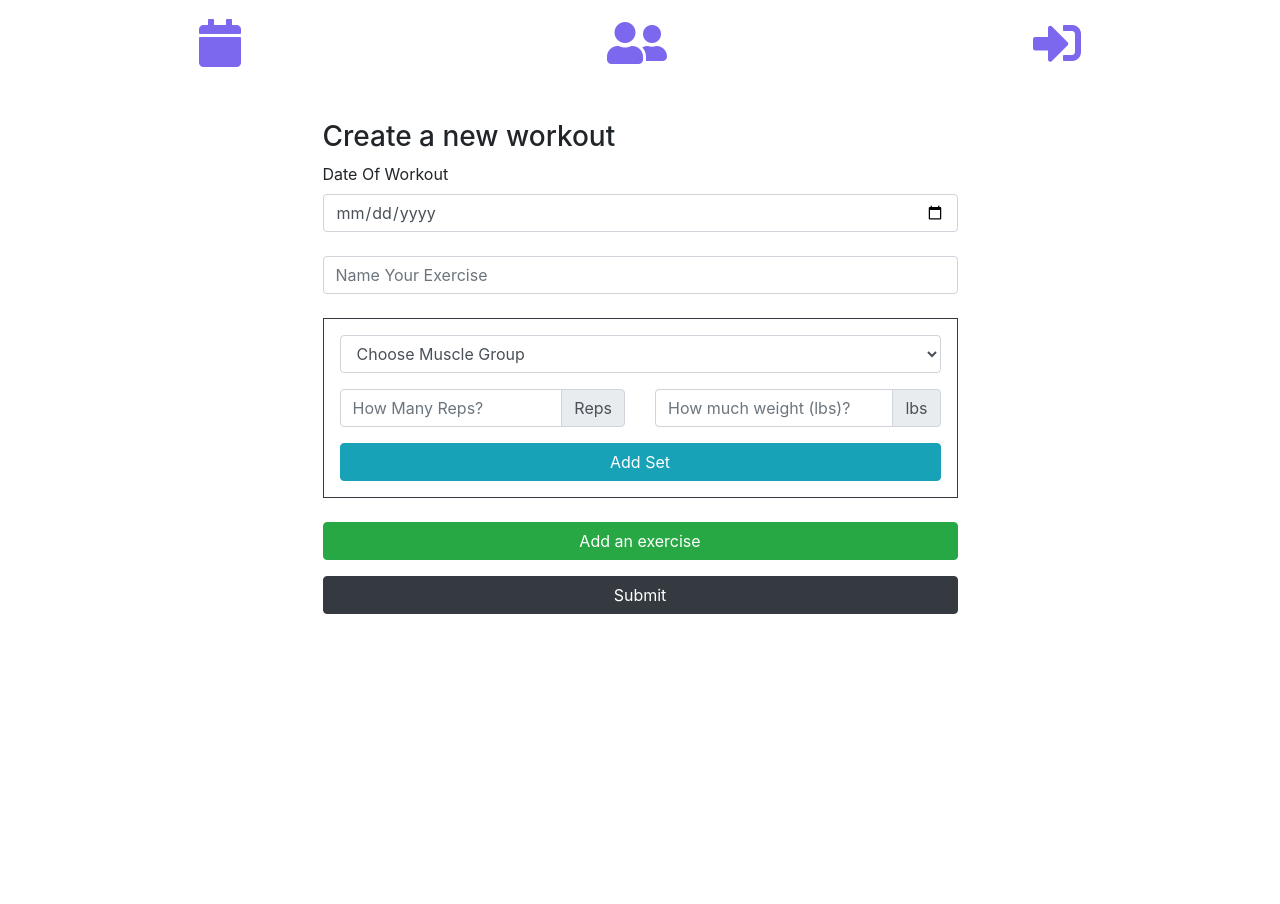
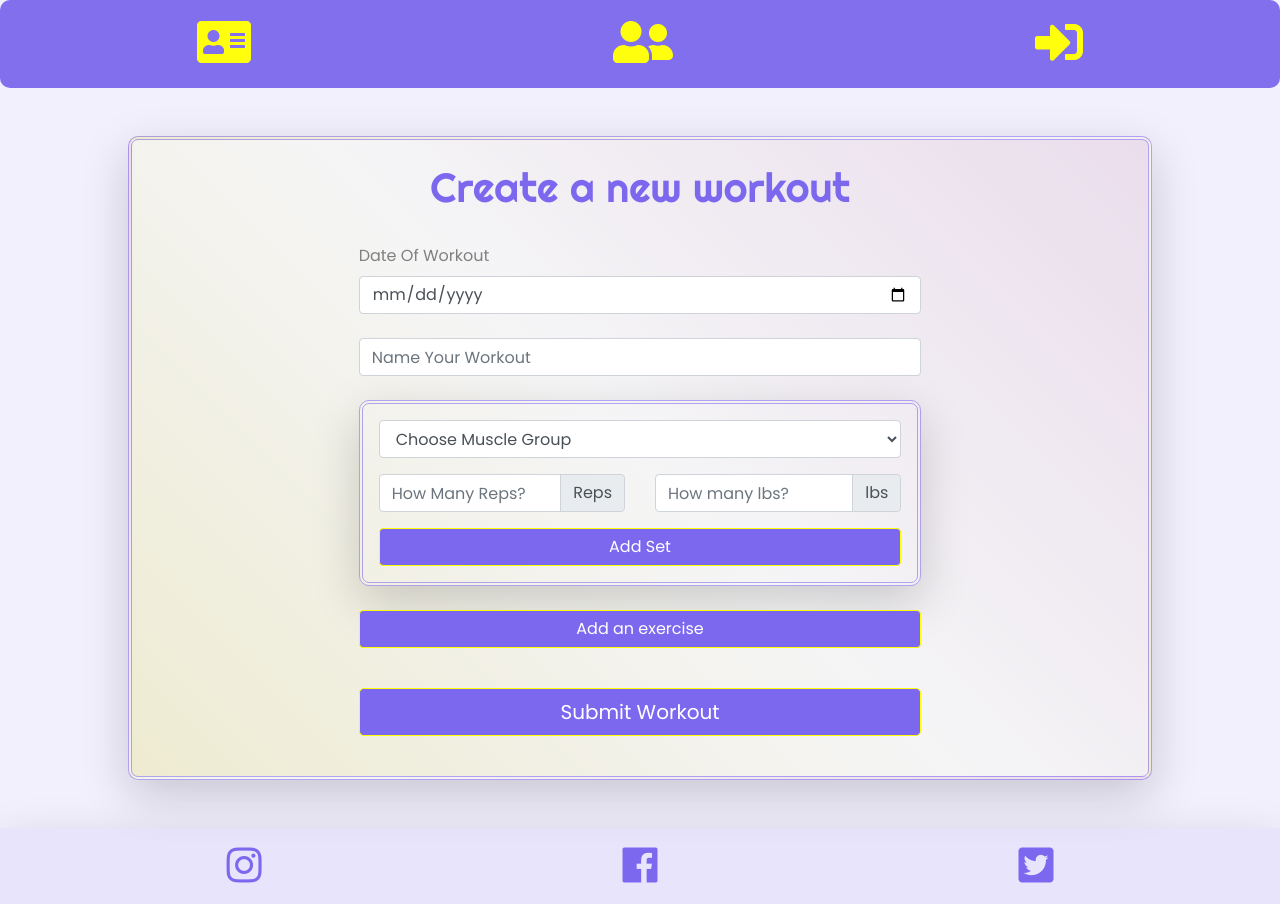
Before and after one commit to Ryanpaul22/project_2, a website: page public/workout.html in a window 1280 px wide. Before the commit the page ends 800 px from the top, so only its background shows below. Drawn offline with nearby package versions, Linux system fonts and the light colour scheme; a web font is replaced by a local one.

Commit message:
modified css files for profile and workout

```diff
--- a/public/assets/css/profile.css
+++ b/public/assets/css/profile.css
@@ -5,7 +5,7 @@
 }
 
 body {
-  font-family: 'Fahkwang', sans-serif;
+  font-family: 'Poppins', sans-serif;
   color: grey;
   background-repeat: no-repeat;
   background-size: 100%;
@@ -14,6 +14,10 @@ body {
 
 #buddy {
   font-family: 'Righteous', cursive;
+}
+
+.container-fluid {
+  width: 85%;
 }
 
 #jumbo {
@@ -52,7 +56,8 @@ img {
   background: -webkit-linear-gradient(45deg, #EEEBD1 0%, #F5F5F6 50%, #EADDEC 100%);
   background: linear-gradient(45deg, #EEEBD1 0%, #F5F5F6 50%, #EADDEC 100%);
   border-radius: 10px;
-  color: black;
+  color: rgba(32, 6, 102, 0.733);
+  padding: 1%;
 }
 
 
@@ -91,6 +96,7 @@ img {
   transition: border-width 0.6s linear;
 }
 
+.imageDiv {border: 4px double rgba(58, 22, 233, 0.36);}
 
 /* font-family: 'Righteous', cursive; */
 /* font-family: 'Fahkwang', sans-serif; */
--- a/public/assets/css/workout.css
+++ b/public/assets/css/workout.css
@@ -0,0 +1,103 @@
+
+.topIcons:hover {
+  background-color: rgb(80, 80, 75);
+  border-radius: 10px;
+  border: solid 3.5px rgb(243, 239, 21);
+  transition: border-width 0.6s linear;
+}
+
+.topBar {
+  background-color:  mediumslateblue;
+  opacity: .95;
+  border-radius: 10px;
+}
+
+body {
+  font-family: 'Poppins', sans-serif;
+  color: grey;
+  background-color: rgba(159, 144, 243, 0.13);
+  /* background-color: rgb(253, 253, 253); */
+}
+
+#createWo {
+  font-family:'Righteous', cursive;
+  color: mediumslateblue;
+}
+
+.container {
+  border-radius: 10px;
+  background: #EEEBD1;
+  background: -moz-linear-gradient(45deg, #EEEBD1 0%, #F5F5F6 50%, #EADDEC 100%);
+  background: -webkit-linear-gradient(45deg, #EEEBD1 0%, #F5F5F6 50%, #EADDEC 100%);
+  background: linear-gradient(45deg, #EEEBD1 0%, #F5F5F6 50%, #EADDEC 100%);
+  border: 4px double rgba(58, 22, 233, 0.36);
+  width: 80%;
+}
+
+div {
+  border-radius: 10px;
+}
+
+.btn {
+  background-color:  mediumslateblue;
+  border-color: yellow;
+}
+
+.btn-lg {
+  color: white;
+}
+
+
+.btn:hover {
+  background-color:rgba(159, 144, 243, 0.863);
+  border-color: yellow;
+  color: yellow;
+  box-shadow: 55%;
+  font-weight: bolder;
+}
+
+option value {
+  background-color:rgba(159, 144, 243, 0.863);
+}
+
+
+.form-control:hover{
+  background-color: yellow;
+  opacity: .55;
+  color: black;
+  font-weight: bolder;
+
+}
+
+.muscle-group {
+  background-color: white;
+}
+
+.exercise {
+  border: 4px double rgba(58, 22, 233, 0.36);
+}
+
+option {
+  background-color: rgb(228, 202, 250);
+}
+
+select:hover {
+  background-color: rgb(76, 0, 255);
+}
+
+.footer {
+  background-color: rgba(159, 144, 243, 0.13);
+}
+
+.socIcon:hover {
+  background-color:rgba(194, 185, 250, 0.863);
+  border-radius: 10px;
+  border: solid 3.5px rgb(97, 51, 156);
+  transition: border-width 0.6s linear;
+  border-radius: 10px;
+}
+
+/* font-family: 'Righteous', cursive; */
+/* font-family: 'Fahkwang', sans-serif; */
+/* font-family: 'Roboto Slab', serif;
+font-family: 'Poppins', sans-serif; */
--- a/public/assets/js/profile.js
+++ b/public/assets/js/profile.js
@@ -9,6 +9,7 @@ $(document).ready(function() {
         console.log(dbData);
         const date = dbData.updatedAt.split("T").shift();
         console.log(date);
+        // let nameWO = dbData.
         $(".dateDiv").append(date);
         dbData.exercises.forEach(exercise => {
           console.log(exercise);
--- a/public/assets/js/workout.js
+++ b/public/assets/js/workout.js
@@ -115,6 +115,7 @@ function showExercise() {
     }
     $(this).find(".set-data").each(function (i) {
       const setData = {
+
         reps: $(this).find(".reps").val().trim(),
         weight: $(this).find(".weight").val().trim()
       }
--- a/public/workout.html
+++ b/public/workout.html
@@ -1,53 +1,59 @@
 <!DOCTYPE html>
 <html lang="en">
+
 <head>
   <meta charset="UTF-8">
   <meta name="viewport" content="width=device-width, initial-scale=1.0">
   <meta http-equiv="X-UA-Compatible" content="ie=edge">
   <link rel="stylesheet" href="https://cdnjs.cloudflare.com/ajax/libs/twitter-bootstrap/4.2.1/css/bootstrap.min.css">
   <link rel="stylesheet" href="https://use.fontawesome.com/releases/v5.7.0/css/all.css">
+  <link href="https://fonts.googleapis.com/css?family=Fahkwang|Righteous" rel="stylesheet">
+  <link href="https://fonts.googleapis.com/css?family=Poppins|Roboto+Slab" rel="stylesheet">
+  <link rel="stylesheet" href="animate.min.css">
+  <link rel="stylesheet" href="https://cdnjs.cloudflare.com/ajax/libs/animate.css/3.7.0/animate.min.css">
   <link rel="stylesheet" href="assets/css/workout.css">
   <title>Workout Form</title>
 </head>
+
 <body>
-
-  <nav class="navbar fixed-top mx-auto">
+  <nav class="navbar topBar mx-auto">
     <div class="nav mx-auto">
       <span style="font-size: 3rem;">
         <div class="nav-item">
-          <a class="nav-link fa fa-calendar topIcons" style="color: Mediumslateblue;" href="/calendar"></a>
+          <a class="nav-link fas fa-address-card animated bounceInDown topIcons" style="color: yellow;" href="/"></a>
         </div>
     </div>
     <div class="nav mx-auto">
       <span style="font-size: 3rem;">
         <div class="nav-item">
-          <a class="nav-link fa fa-user-friends topIcons" style="color: Mediumslateblue;" href="/user-data-base"></a>
+          <a class="nav-link fa fa-user-friends animated bounceInDown topIcons" style="color: yellow;" href="/user-data-base"></a>
         </div>
     </div>
     <div class="nav mx-auto">
       <span style="font-size: 3rem;">
         <div class="nav-item">
-          <a class="nav-link fas fa-sign-in-alt topIcons" style="color: Mediumslateblue;" href="/"></a>
+          <a class="nav-link fas fa-sign-in-alt animated bounceInDown topIcons" style="color: yellow;" href="/"></a>
         </div>
     </div>
   </nav>
-    <br>
-    <br>
-    <br>
 
-  <div class="container my-5">
+  <div class="container animated bounceInDown my-5 shadow-lg">
     <div class="row justify-content-center">
       <div class="col-7">
-        <h3>Create a new workout</h3>
+        <br>
+        <div class="text-center animated pulse infinite slower" id="createWo">
+          <h1>Create a new workout</h1>
+        </div>
+        <br>
         <form id="workout-form">
           <div class="form-group">
             <label for="email">Date Of Workout</label>
             <input required type="date" class="form-control" id="date-input">
             <br>
-            <input type="text" class="form-control" id= "exercise-name" placeholder="Name Your Exercise">
+            <input type="text" class="form-control" id="exercise-name" placeholder="Name Your Workout">
           </div>
           <!-- template for an exercise, we'll use this to clone -->
-          <div class="form-group exercise border border-dark p-3 my-4" id="main-exercise">
+          <div class="form-group exercise shadow-lg p-3 my-4" id="main-exercise">
             <select type="text" class="mb-3 form-control muscle-group" id="muscle-group" placeholder="Muscle Group">
               <option value="choose-muscle-group">Choose Muscle Group</option>
               <option value="Chest">Chest</option>
@@ -58,8 +64,7 @@
               <option value="Abdominal">Abdominal</option>
             </select>
 
-
-            <select type="text" class="mb-3 form-control specific-exercise chest" id="chest"  placeholder="Chest Exercises">
+            <select type="text" class="mb-3 form-control specific-exercise chest" id="chest" placeholder="Chest Exercises">
               <option value="">Choose Chest Exercise</option>
               <option value="Barbell Bench Press">Barbell Bench Press</option>
               <option value="Flat Bench Dumbbell Press">Flat Bench Dumbbell Press</option>
@@ -67,7 +72,7 @@
               <option value="Machine Decline Press">Machine-Decline Press</option>
               <option value="Seated Machine Bench Press">Seated Machine Bench Press</option>
             </select>
-            <select type="text" class="mb-3 form-control specific-exercise back" id ="back" placeholder="Back Exercises">
+            <select type="text" class="mb-3 form-control specific-exercise back" id="back" placeholder="Back Exercises">
               <option value="">Choose Back Exercise</option>
               <option value="Barbell Deadlift">Barbell Deadlift</option>
               <option value="Bent-Over Barbell Deadlift">Bent-Over Barbell Deadlift</option>
@@ -98,7 +103,6 @@
               <option value="Front Squat">Front Squat</option>
               <option value="High-Bar Squat">High-Bar Squat</option>
               <option value="Low-Bar Squat">Low-Bar Squat</option>
-
             </select>
             <select type="text" class="mb-3 form-control specific-exercise abdominal" id="abdominal" placeholder="Abdominal Exercises">
               <option value="">Choose Abdominal Exercise</option>
@@ -109,9 +113,6 @@
               <option value="Dip-Leg Raise Combo">Dip-Leg Raise Combo</option>
             </select>
 
-
-
-
             <!-- begin set data -->
             <div class="row mt-3 set-data">
               <div class="input-group mb-3 col">
@@ -121,27 +122,55 @@
                 </div>
               </div>
               <div class="input-group mb-3 col">
-                <input type="number" class="form-control weight" placeholder="How much weight (lbs)?" aria-describedby="basic-addon2">
+                <input type="number" class="form-control weight" placeholder="How many lbs?" aria-describedby="basic-addon2">
                 <div class="input-group-append">
                   <span class="input-group-text" id="basic-addon2">lbs</span>
                 </div>
               </div>
             </div>
             <!-- end set data -->
-            <button class="btn btn-block btn-info add-set">Add Set</button>
+            <button class="btn btn-block btn-secondary add-set">Add Set</button>
           </div>
           <div id="exercise-inputs"></div>
           <button class="btn btn-success btn-block mb-3" id="add-exercise">Add an exercise</button>
-          <div class="form-group">
-            <button type="submit" class="btn btn-block btn-dark">Submit</button>
+          <div class="form-group  center-text">
+            <br>
+            <button type="submit" class="btn btn-block btn-lg justify-center">Submit Workout</button>
+            <br>
           </div>
         </form>
       </div>
     </div>
   </div>
+  <footer class="footer shadow-lg">
+      <div class="container-fluid">
+        <div class="container-fluid">
+          <nav class="navbar mx-auto">
+            <div class="nav mx-auto">
+              <span style="font-size: 2.5rem;">
+                <div class="nav-item">
+                  <a class="nav-link fab fa-instagram socIcon" style="color:  Mediumslateblue;" href="https://www.instagram.com"></a>
+                </div>
+            </div>
+            <div class="nav mx-auto">
+              <span style="font-size: 2.5rem;">
+                <div class="nav-item">
+                  <a class="nav-link fab fa-facebook socIcon" style="color:  Mediumslateblue;" href="https://www.facebook.com"></a>
+                </div>
+            </div>
+            <div class="nav mx-auto">
+              <span style="font-size: 2.5rem;">
+                <div class="nav-item">
+                  <a class="nav-link fab fa-twitter-square socIcon" style="color:  Mediumslateblue;" href="https://www.twitter.com"></a>
+                </div>
+            </div>
+        </div>
+      </div>
+    </footer>
   <script src="https://cdnjs.cloudflare.com/ajax/libs/jquery/3.3.1/jquery.min.js"></script>
   <script src="https://cdnjs.cloudflare.com/ajax/libs/popper.js/1.14.7/umd/popper.min.js"></script>
   <script src="https://cdnjs.cloudflare.com/ajax/libs/twitter-bootstrap/4.2.1/js/bootstrap.min.js"></script>
   <script src="/assets/js/workout.js"></script>
 </body>
+
 </html>
```
Also changed, not shown: public/database.html (+41 -12 lines), public/profile.html (+13 -10 lines). Lines whose indentation alone changed are shown as unchanged.
